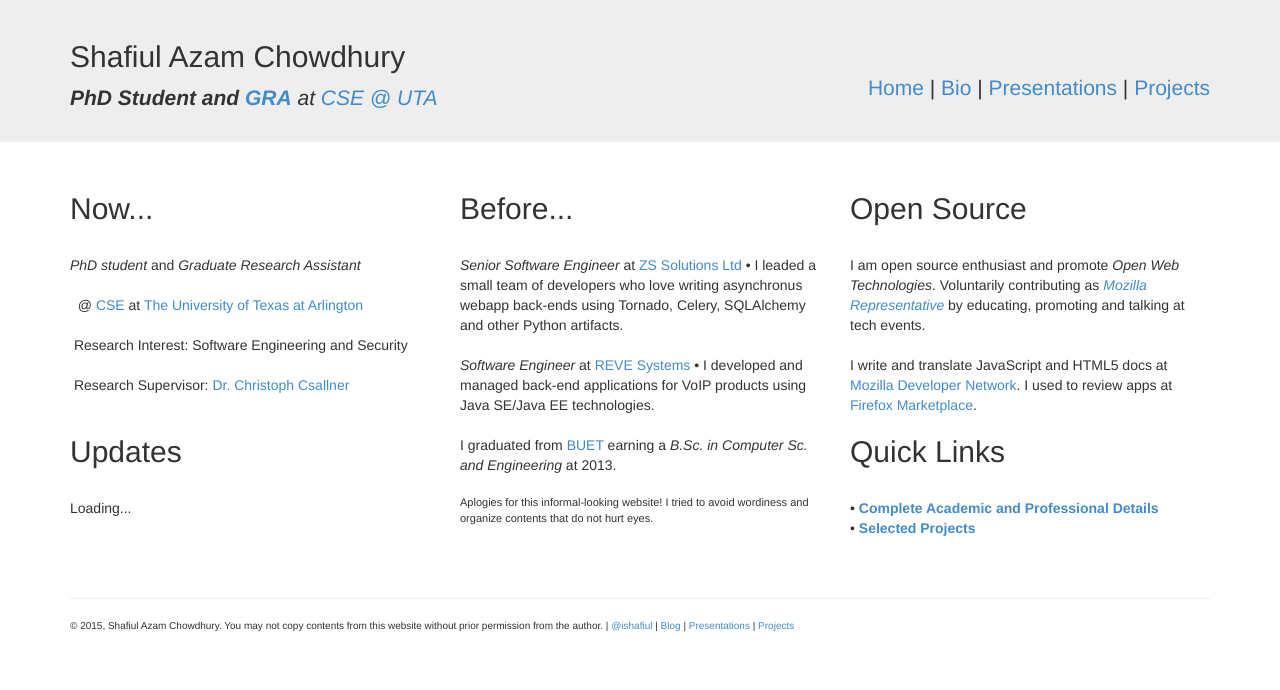
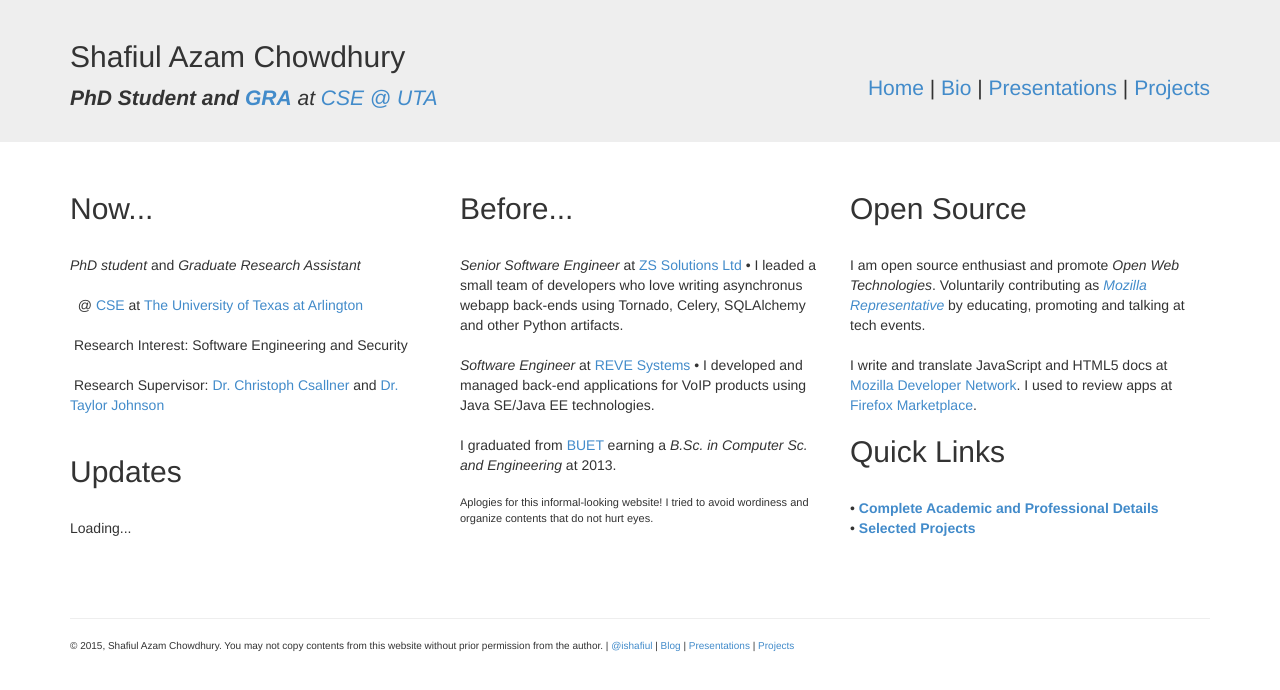
Before and after one commit to shafiul/shafiul.github.com, a plain HTML site: page index.html in a window 1280 px wide. Drawn offline with nearby package versions, Linux system fonts and the light colour scheme; a script that the page names is missing; files whose address does not match are found by name.

Commit message:
Added Dr. Johnson as supervisor

```diff
--- a/index.html
+++ b/index.html
@@ -62,7 +62,7 @@
 
           <span class="protab">&nbsp;</span>Research Interest: Software Engineering and Security  <br/><br/>
 
-          <span class="protab">&nbsp;</span>Research Supervisor: <a href="http://ranger.uta.edu/~csallner/">Dr. Christoph Csallner</a>
+          <span class="protab">&nbsp;</span>Research Supervisor: <a href="http://ranger.uta.edu/~csallner/">Dr. Christoph Csallner</a> and <a href="http://taylortjohnson.com/">Dr. Taylor Johnson</a>
 
           <br/><br />
 
```
